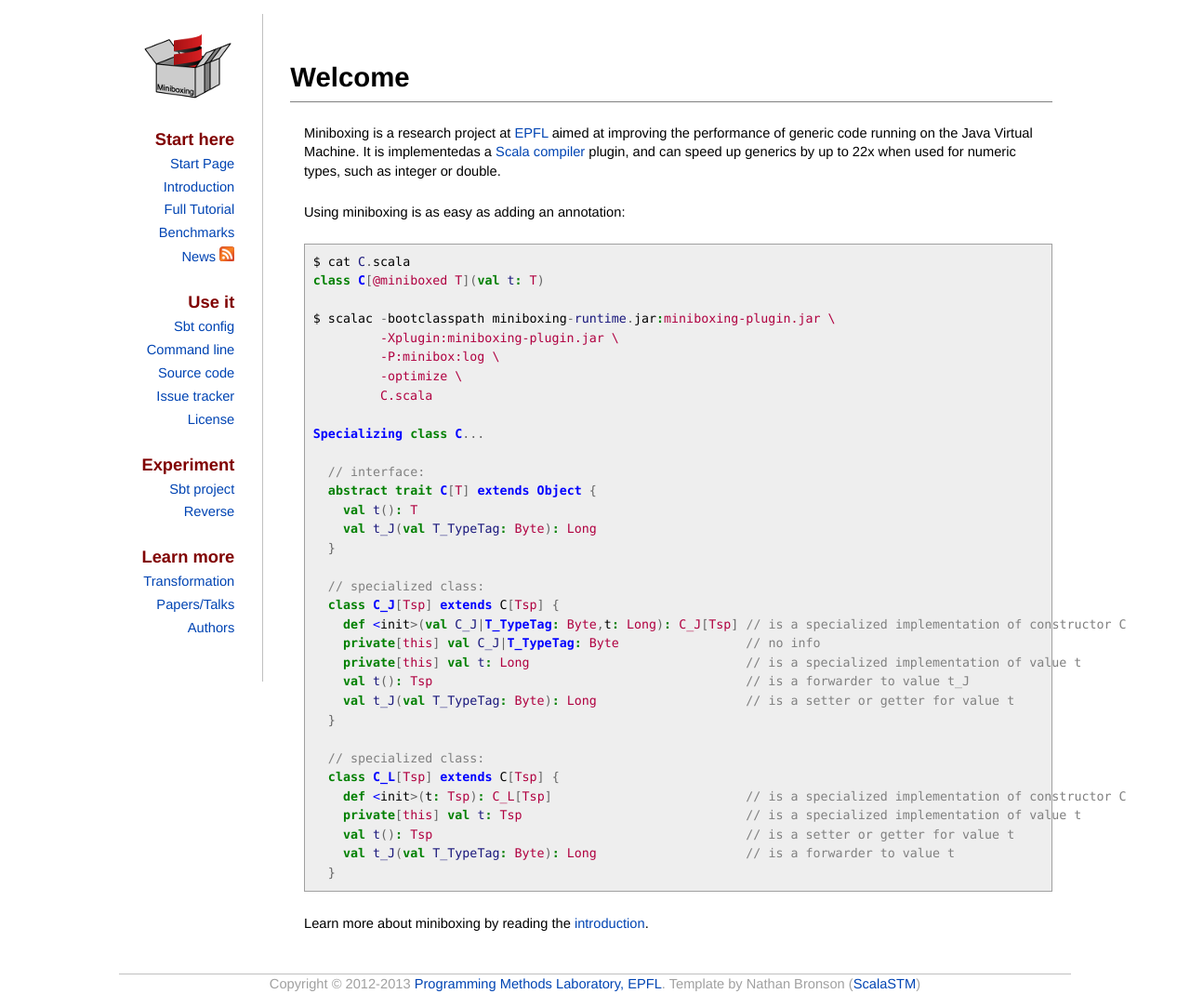
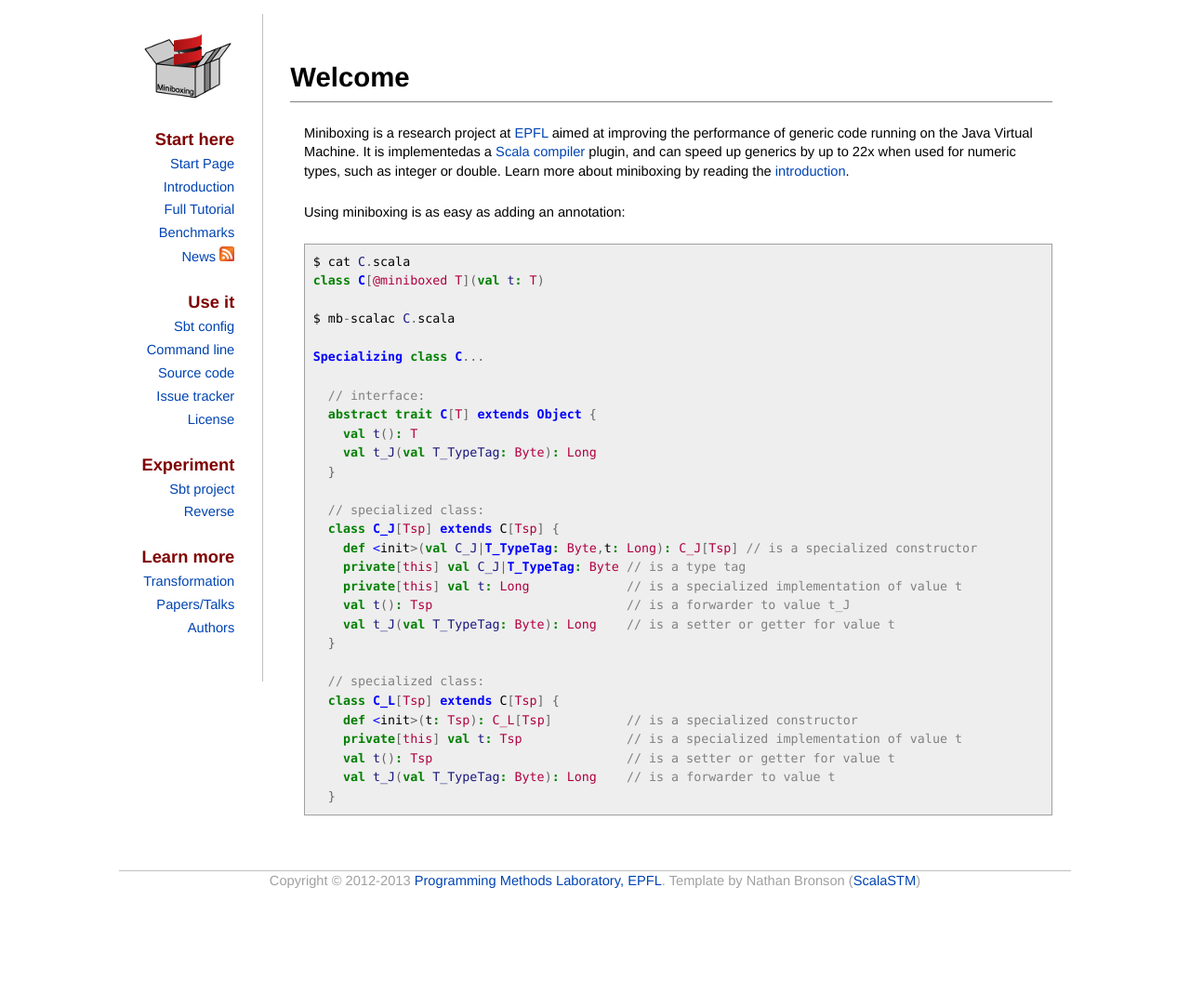
Before and after one commit to miniboxing/miniboxing.github.io, a Jekyll site: the page built from index.md, in a window 1280 px wide. Shown: the whole page at 93% size. Built offline with Jekyll 4.4.1, drawn with Linux system fonts in a browser that asks for light colours; after the commit the page ends 972 px from its top, so only the background shows below that.

Commit message:
Simplified example

```diff
--- a/index.md
+++ b/index.md
@@ -6,17 +6,14 @@ comments: "off"
 ---
 
 Miniboxing is a research project at [EPFL](http://lamp.epfl.ch) aimed at improving the performance of generic code running on the Java Virtual Machine. It is implementedas a [Scala compiler](http://scala-lang.org) plugin, and can speed up generics by up to 22x when used for numeric types, such as integer or double.
+Learn more about miniboxing by reading the [introduction](intro.html).
 
 Using miniboxing is as easy as adding an annotation:
 {% highlight scala %}
 $ cat C.scala
 class C[@miniboxed T](val t: T)
 
-$ scalac -bootclasspath miniboxing-runtime.jar:miniboxing-plugin.jar \
-         -Xplugin:miniboxing-plugin.jar \
-         -P:minibox:log \
-         -optimize \
-         C.scala
+$ mb-scalac C.scala
 
 Specializing class C...
 
@@ -28,21 +25,19 @@ Specializing class C...
 
   // specialized class:
   class C_J[Tsp] extends C[Tsp] {
-    def <init>(val C_J|T_TypeTag: Byte,t: Long): C_J[Tsp] // is a specialized implementation of constructor C
-    private[this] val C_J|T_TypeTag: Byte                 // no info
-    private[this] val t: Long                             // is a specialized implementation of value t
-    val t(): Tsp                                          // is a forwarder to value t_J
-    val t_J(val T_TypeTag: Byte): Long                    // is a setter or getter for value t
+    def <init>(val C_J|T_TypeTag: Byte,t: Long): C_J[Tsp] // is a specialized constructor
+    private[this] val C_J|T_TypeTag: Byte // is a type tag
+    private[this] val t: Long             // is a specialized implementation of value t
+    val t(): Tsp                          // is a forwarder to value t_J
+    val t_J(val T_TypeTag: Byte): Long    // is a setter or getter for value t
   }
 
   // specialized class:
   class C_L[Tsp] extends C[Tsp] {
-    def <init>(t: Tsp): C_L[Tsp]                          // is a specialized implementation of constructor C
-    private[this] val t: Tsp                              // is a specialized implementation of value t
-    val t(): Tsp                                          // is a setter or getter for value t
-    val t_J(val T_TypeTag: Byte): Long                    // is a forwarder to value t
+    def <init>(t: Tsp): C_L[Tsp]          // is a specialized constructor
+    private[this] val t: Tsp              // is a specialized implementation of value t
+    val t(): Tsp                          // is a setter or getter for value t
+    val t_J(val T_TypeTag: Byte): Long    // is a forwarder to value t
   }
 
 {% endhighlight %}
-
-Learn more about miniboxing by reading the [introduction](intro.html).
```
